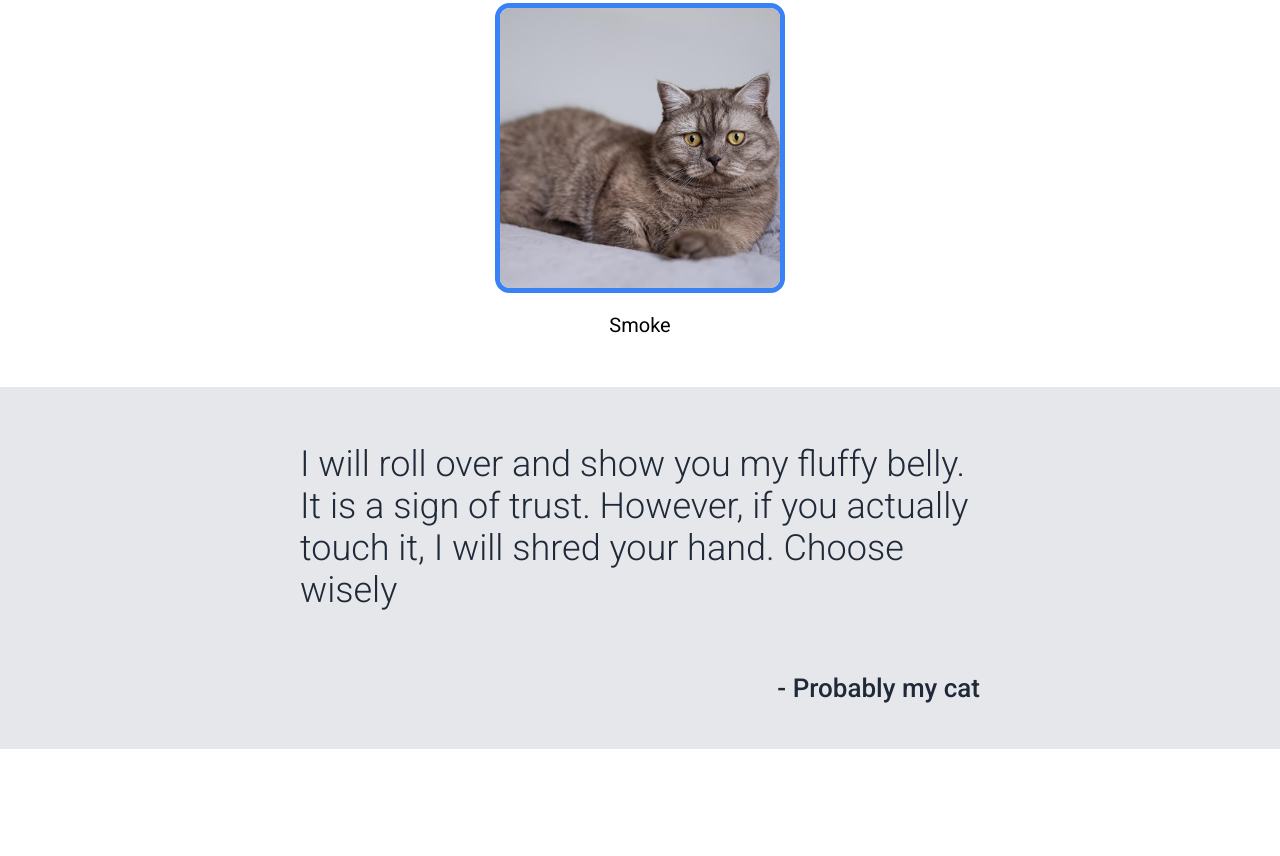
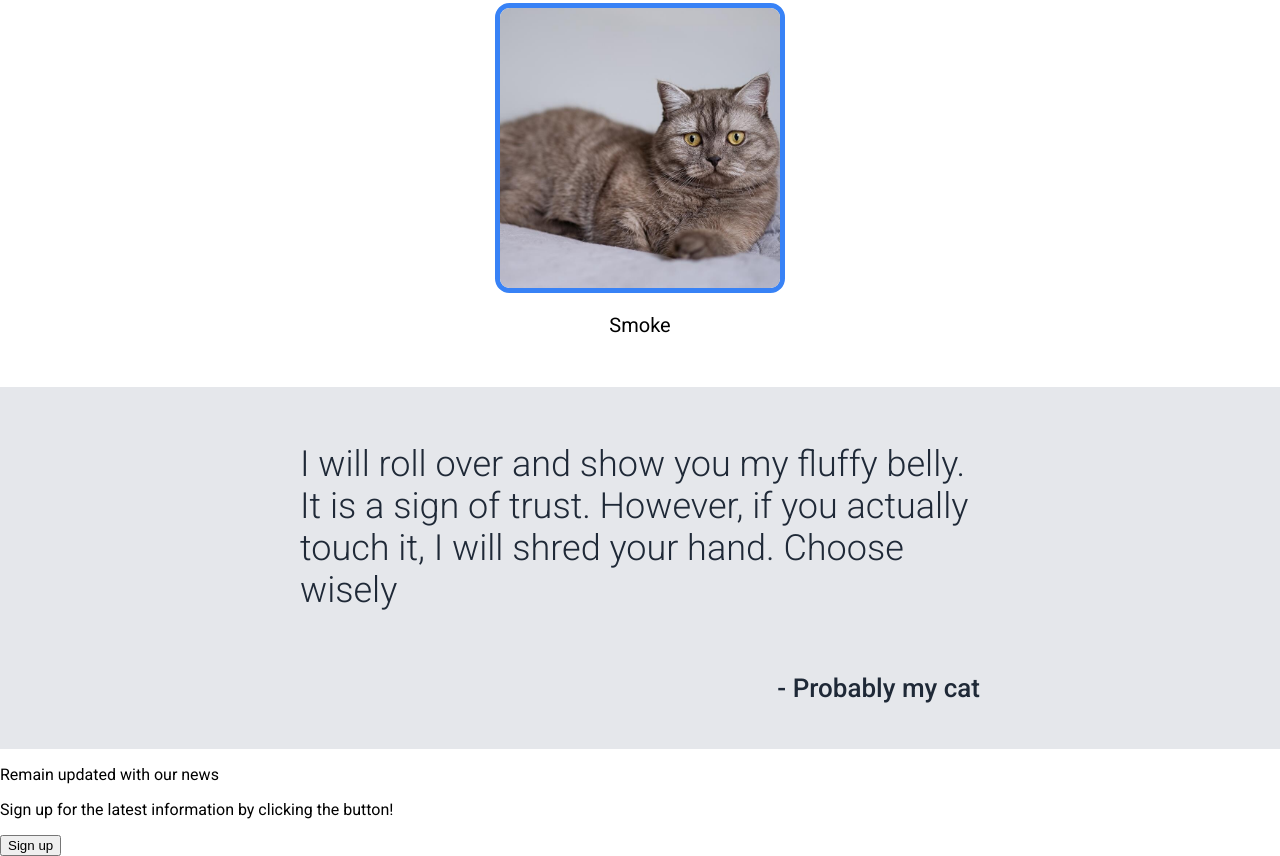
Before and after one commit to DariusJderu1/landing-page, a plain HTML site: page index.html in a window 1280 px wide. Shown: the part 1341-2197 px from the top of the page. Before the commit the page ends 2090 px from the top, so only its background shows below. Drawn offline with Linux system fonts and the light colour scheme.

Commit message:
Add html for cta section

```diff
--- a/index.css
+++ b/index.css
@@ -198,3 +198,7 @@ body {
     font-weight: 500;
 }
 /*quote section*/
+
+
+/**/
+/**/
--- a/index.html
+++ b/index.html
@@ -91,6 +91,22 @@
     </div>
     <!--Quote section-->
 
+    <!--Call to action-->
+    <div class="call-to-action">
+
+        <div class="box">
+
+            <div class="text">
+                <p>Remain updated with our news</p>
+                <p>Sign up for the latest information by clicking the button!</p>
+            </div>
+
+            <button>Sign up</button>
+        </div>
+
+    </div>
+    <!--Call to action-->
+
 </body>
 
 </html>
```
